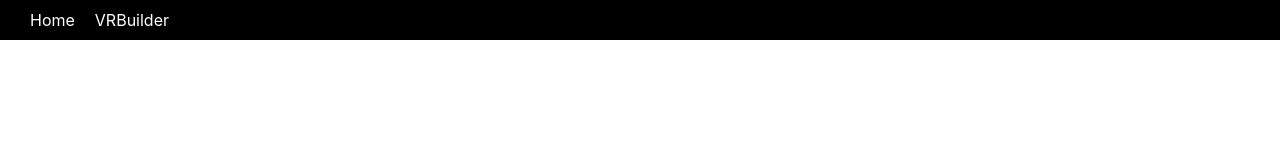
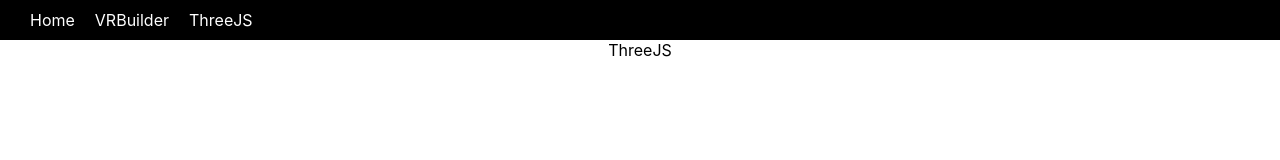
Before and after one commit to HowardHuang1/Hack-SC-X, a React (Create React App) app in the folder hacksc/: page /threejs in a window 1280 px wide. Before the commit this address had no page. Shown: the top 160 px of the page. Built offline with nearby package versions, Linux system fonts and the light colour scheme.

Commit message:
install three.js

```diff
--- a/hacksc/package.json
+++ b/hacksc/package.json
@@ -15,6 +15,7 @@
     "react-hook-form": "^7.48.1",
     "react-router-dom": "^6.18.0",
     "react-scripts": "5.0.1",
+    "three": "^0.158.0",
     "web-vitals": "^2.1.4"
   },
   "scripts": {
--- a/hacksc/src/App.js
+++ b/hacksc/src/App.js
@@ -4,6 +4,7 @@ import "./App.css"
 import Navbar from './components/Navbar';
 import Home from './components/Home';
 import VRBuilder from './components/VRBuilder';
+import ThreeJS from './components/ThreeJS';
 
 function App() {
   return (
@@ -13,6 +14,7 @@ function App() {
         <Routes>
           <Route exact path="/" element={<Home />} />
           <Route path="/vrbuilder" element={<VRBuilder />} />
+          <Route path="/threejs" element={<ThreeJS />} />
         </Routes>
       </div>
     </Router>
--- a/hacksc/src/components/Navbar.js
+++ b/hacksc/src/components/Navbar.js
@@ -12,6 +12,9 @@ function Navbar() {
         <li className="nav-item">
           <Link to="/vrbuilder">VRBuilder</Link>
         </li>
+        <li className="nav-item">
+            <Link to="/threejs">ThreeJS</Link>
+        </li>
       </ul>
     </nav>
   );
--- /dev/null
+++ b/hacksc/src/components/ThreeJS.js
@@ -0,0 +1,16 @@
+import React from 'react'
+import * as THREE from 'three';
+
+const renderer = new THREE.WebGLRenderer();
+
+renderer.setSize(window.innerWidth, window.innerHeight);
+
+document.body.appendChild(renderer.domElement);
+
+function ThreeJS() {
+  return (
+    <div>ThreeJS</div>
+  )
+}
+
+export default ThreeJS
```
Also changed, not shown: 1 other file (tests, documents, lock files or other folders).
